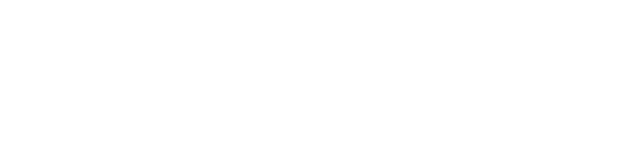
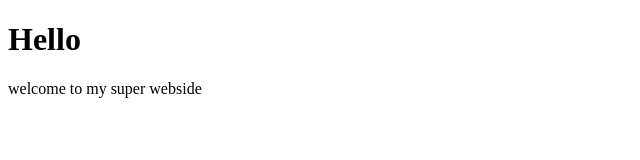
Before and after one commit to lauriepjs/my-super-webside, a plain HTML site: page index.html in a window 1280 px wide. Shown: the whole page, without its empty margins (0-640 px from the left). Drawn offline with Linux system fonts and the light colour scheme.

Commit message:
Update index.html

```diff
--- a/index.html
+++ b/index.html
@@ -5,6 +5,8 @@
   <title>title</title>
 </head>
 <body>
+  <h1>Hello</h1>
+  <p>welcome to my super webside</p>
 
 </body>
 </html>
```
